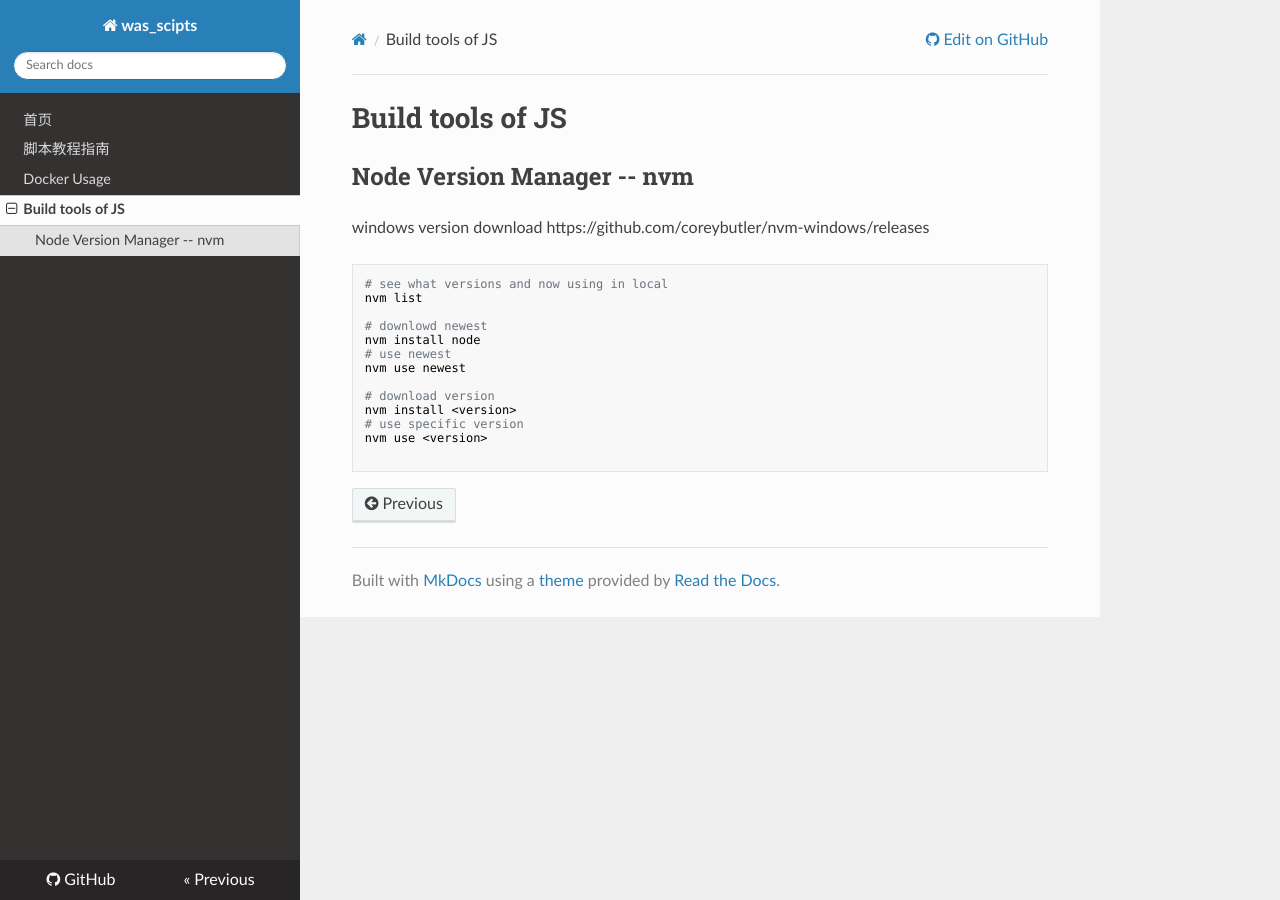
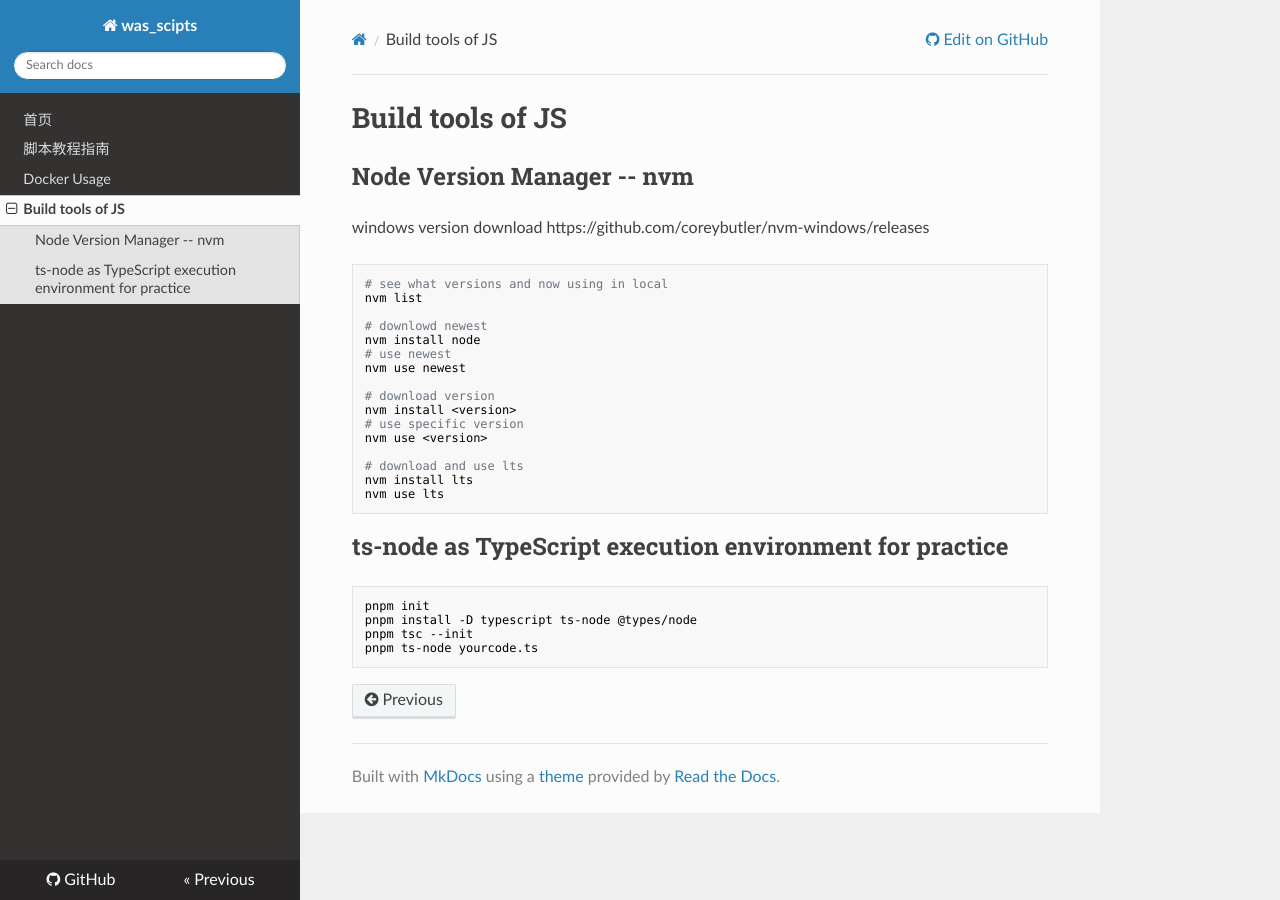
Before and after one commit to wasknk/wknk-doc-js, an MkDocs documentation site: the page built from docs/build_tools.md, in a window 1280 px wide. Built offline with MkDocs 1.6.1, drawn with Linux system fonts in a browser that asks for light colours; nearby versions of some CDN libraries.

Commit message:
➕ Add ts-node for local environment

````diff
--- a/docs/build_tools.md
+++ b/docs/build_tools.md
@@ -20,4 +20,17 @@ nvm install <version>
 # use specific version
 nvm use <version>
 
+# download and use lts
+nvm install lts
+nvm use lts
 ```
+
+
+## ts-node as TypeScript execution environment for practice
+
+```bash
+pnpm init
+pnpm install -D typescript ts-node @types/node
+pnpm tsc --init
+pnpm ts-node yourcode.ts
+```
````
